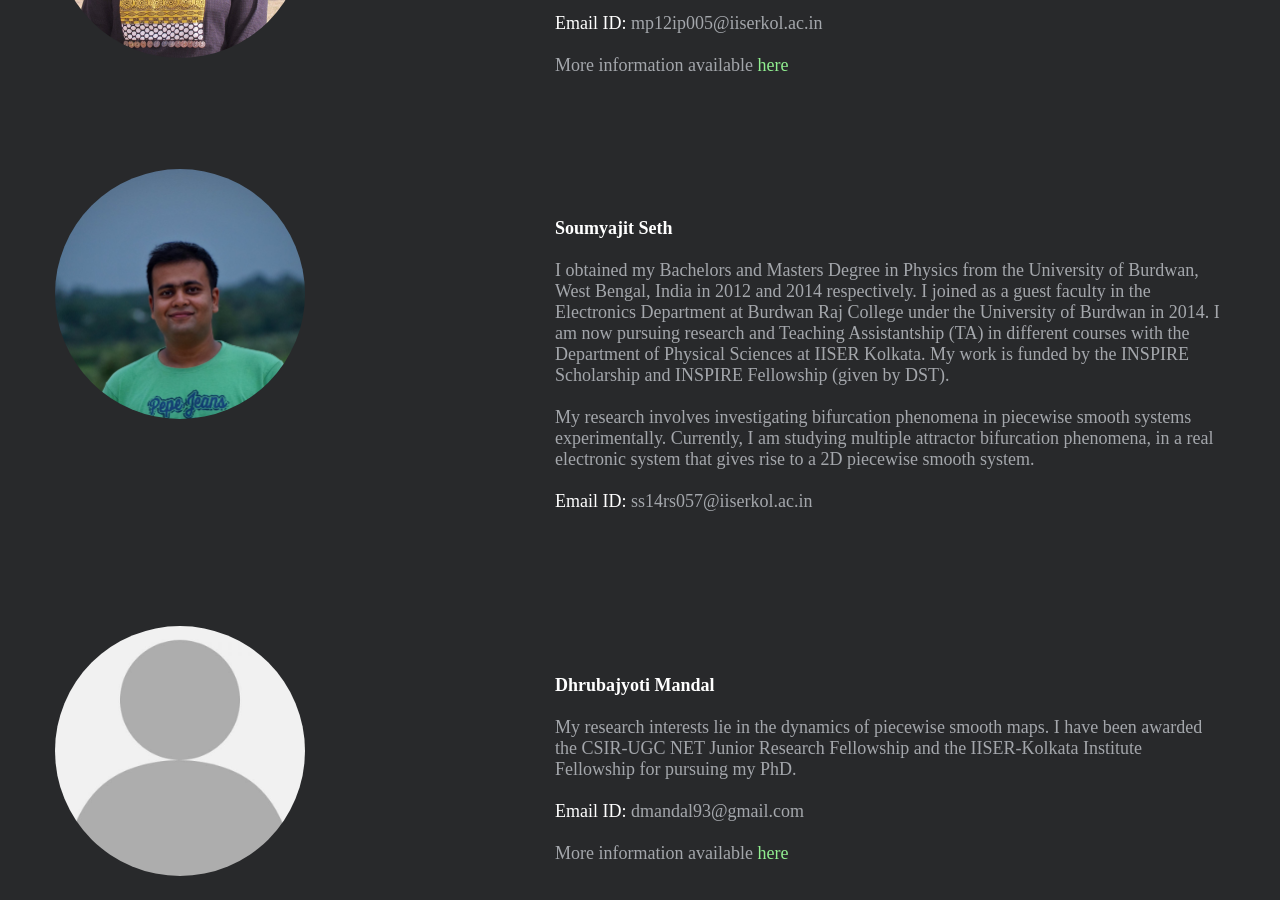
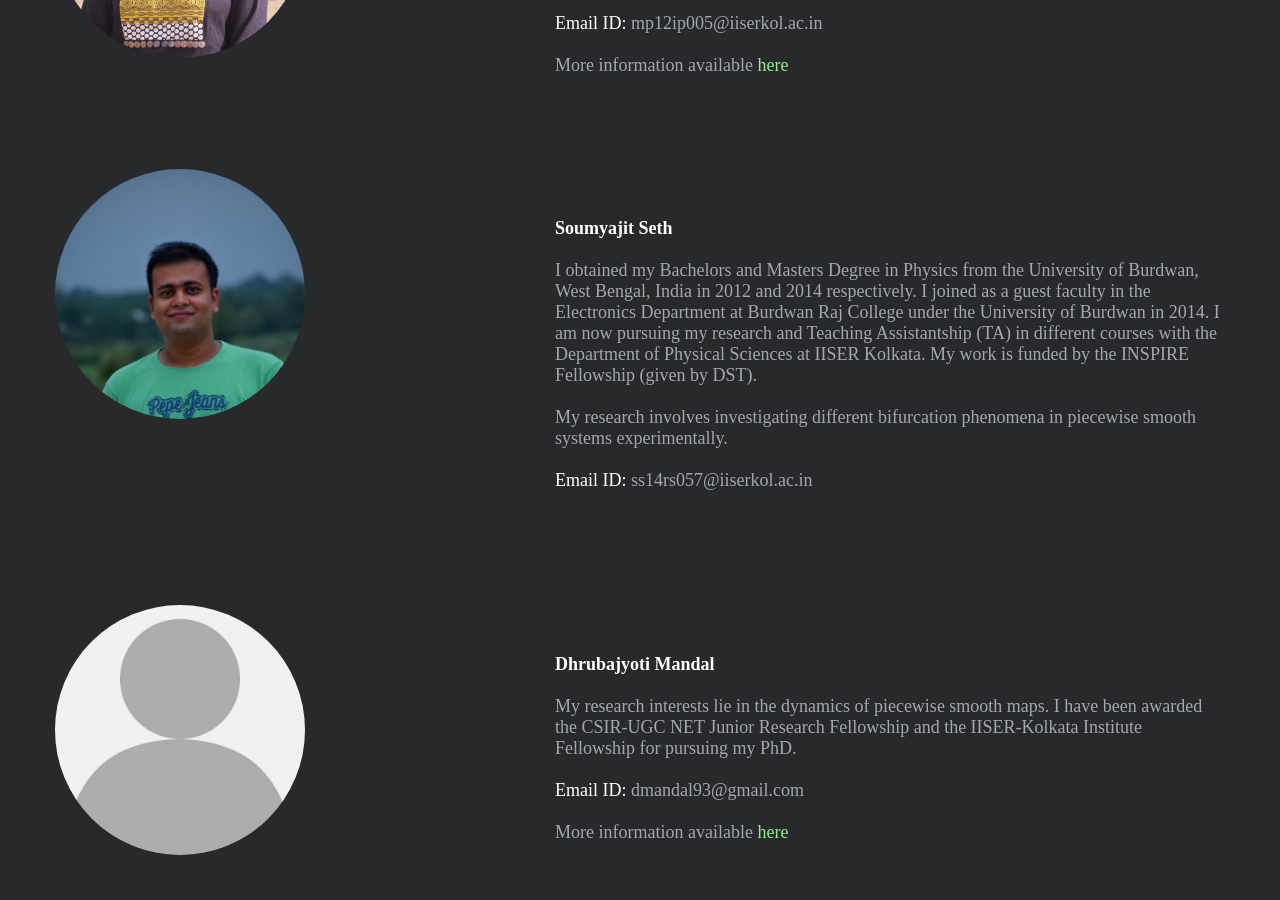
Before and after one commit to SubhoB/nld-iiserk-sb.github.io, a Jekyll site: the page built from phds.md, in a window 1280 px wide and 900 px high, scrolled down 677 px. Built offline with Jekyll 4.4.1, drawn with Linux system fonts in a browser that asks for light colours; nearby versions of some CDN libraries.

Commit message:
Soumyajit Seth has updated his profile.

```diff
--- a/_data/people.yml
+++ b/_data/people.yml
@@ -43,7 +43,7 @@
 - name: Soumyajit Seth
   category: phds
   img_url: "/images/people_img/soumyajit.jpg"
-  description: I obtained my Bachelors and Masters Degree in Physics from the University of Burdwan, West Bengal, India in 2012 and 2014 respectively. I joined as a guest faculty in the Electronics Department at Burdwan Raj College under the University of Burdwan in 2014. I am now pursuing research and Teaching Assistantship (TA) in different courses with the Department of Physical Sciences at IISER Kolkata. My work is funded by the INSPIRE Scholarship and INSPIRE Fellowship (given by DST).<br><br>My research involves investigating bifurcation phenomena in piecewise smooth systems experimentally. Currently, I am studying multiple attractor bifurcation phenomena, in a real electronic system that gives rise to a 2D piecewise smooth system.
+  description: I obtained my Bachelors and Masters Degree in Physics from the University of Burdwan, West Bengal, India in 2012 and 2014 respectively. I joined as a guest faculty in the Electronics Department at Burdwan Raj College under the University of Burdwan in 2014. I am now pursuing my research and Teaching Assistantship (TA) in different courses with the Department of Physical Sciences at IISER Kolkata. My work is funded by the INSPIRE Fellowship (given by DST).<br><br>My research involves investigating different bifurcation phenomena in piecewise smooth systems experimentally.
   email: ss14rs057@iiserkol.ac.in
   ext_url:
 
```
